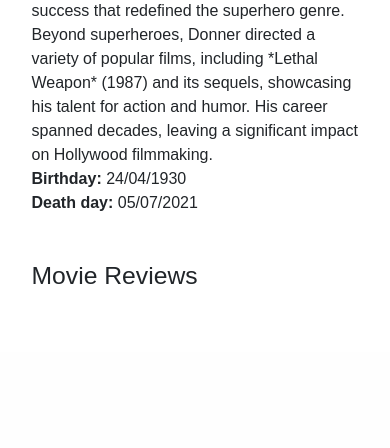
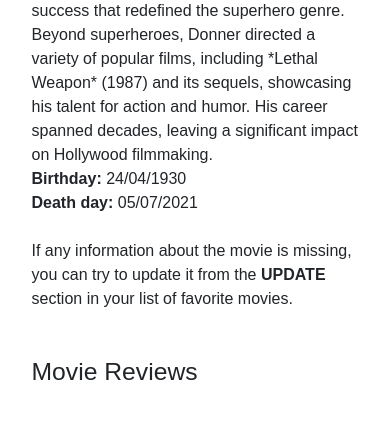
Before and after one commit to Gabosgit/Movi_Web_App, a Flask app: page /info/movie/1/user/1 in a window 390 px wide. Shown: the part 1281-1729 px from the top of the page. Before the commit the page ends 1565 px from the top, so only its background shows below. Run offline with Flask 3, Linux system fonts and the light colour scheme; some web fonts are replaced.

Commit message:
UPDATED style.css and movie info_movie.html. ADDED missing docstrings in app.py

```diff
--- a/app.py
+++ b/app.py
@@ -1,12 +1,18 @@
+"""
+Movi Web App allows to create users and set a list of favorite movies.
+It is possible to fetch information of the movie with artificial intelligent
+"""
 from flask import Flask, render_template, request, redirect, jsonify
-from datamanager.data_models import db, User, Movie, Review, Director, Genre, user_movie_association
+from datamanager.data_models import db, User, Movie, Review, Director, user_movie_association
 import os
 from dotenv import load_dotenv
 import requests
 from datamanager.gemini_ai import fetch_from_gemini
 from sqlalchemy import desc, delete
+from api import (api)  # Importing the API blueprint
 
 app = Flask(__name__)
+app.register_blueprint(api, url_prefix='/api')  # Registering the blueprint
 
 # data_folder is el Path to folder data
 data_folder = os.path.join(app.root_path, 'data')
@@ -75,6 +81,7 @@ def get_needed_data(data_movie):
 
 
 def add_director_return_record_id(director_name):
+    """ Get the director_name and insert a record in the director table. Return the id of this new record """
     with app.app_context():
         add_director_record = Director(
             name=director_name
@@ -86,6 +93,10 @@ def add_director_return_record_id(director_name):
 
 
 def add_movie_return_record_id(director_id, data):
+    """ Gets the director_id and the data of the new movie.
+        Insert the movie with all information in the table Movies.
+        Return the ID of the new movie table record.
+    """
     with app.app_context():
         add_movie_record = Movie(
             title=data['title'],
@@ -104,6 +115,7 @@ def add_movie_return_record_id(director_id, data):
 
 
 def connect_user_movie(user_id, id_new_movie):
+    """ Insert a record in the association table user_monies_association connecting the user_id with the new movie id """
     with app.app_context():
         user = User.query.get(user_id)
         movie = Movie.query.get(id_new_movie)
@@ -117,23 +129,28 @@ def connect_user_movie(user_id, id_new_movie):
 
 
 def update_info(data, movie):
-        update_data = {}
-        for k, v in data.items():
-            update_data[k] = v
+    """
+        Get a movie and the new data to update.
+        Put the data content in a dictionary
+        Update the data to the movie and commit the changes
+    """
+    update_data = {}
+    for k, v in data.items():
+        update_data[k] = v
 
-        if update_data['description']:
-            movie.description = update_data['description']
-        if update_data['rating']:
-            movie.rating = update_data['rating']
-        if update_data['genre']:
-            movie.genre = update_data['genre']
-        if update_data['bio']:
-            movie.director.bio = update_data['bio']
-        if update_data['birth']:
-            movie.director.birth = update_data['birth']
-        if update_data['death']:
-            movie.director.death = update_data['death']
-        db.session.commit()
+    if update_data['description']:
+        movie.description = update_data['description']
+    if update_data['rating']:
+        movie.rating = update_data['rating']
+    if update_data['genre']:
+        movie.genre = update_data['genre']
+    if update_data['bio']:
+        movie.director.bio = update_data['bio']
+    if update_data['birth']:
+        movie.director.birth = update_data['birth']
+    if update_data['death']:
+        movie.director.death = update_data['death']
+    db.session.commit()
 
 
 def get_reviews_by_movie_id(movie_id):
@@ -225,17 +242,10 @@ def list_users():
 
 @app.route('/users/<user_id>')
 def user_movies(user_id):
-    """ Exhibits a specific user’s list of favorite movies.
-        Uses the <user_id> to fetch the appropriate user’s movies."""
-    data = {
-        'poster_url': '',
-        'title': "NOT FOUND",
-        'year': '',
-        'genre': '',
-        'director': '',
-        'rating': ''
-    }
-
+    """
+        Uses the <user_id> to fetch the appropriate user’s movies.
+        Shows a specific user’s list of favorite movies.
+    """
     user = User.query.get(user_id)
     # Sort user movies by user_movie_association ID
     # The last movie added is the first one listed
@@ -268,6 +278,16 @@ def add_user():
 
 @app.route('/users/<user_id>/add_movie', methods=['GET', 'POST'])
 def add_movie(user_id):
+    """
+        Gets the id of a user and retrieves it from the database.
+        By POST request it gets a movie title and searches for the movie in the API.
+        If the movie title is not found in the API it raises a notification.
+        If the title exists in the API it displays the found movie.
+        By POST request it gets a confirmation of the movie to add in the user's movie list.
+        Before adding the movie, it adds the name of the director in the director table to add the id of the director in the new record in the movie table.
+        The function does not add the movie if it already exists in the movie table.
+        The function does not add the movie to the user's movie list if the movie already exists.
+    """
     msg = ''
     user = User.query.get(user_id)
     data = {}
@@ -340,11 +360,11 @@ def delete_movie(user_id, movie_id):
     """ Upon visiting this route, a specific movie will be removed from a user’s favorite movie list """
     user = db.session.query(User).get(user_id)
     movie = db.session.query(Movie).get(movie_id)
-    delete = request.form.get('delete')
+    movie_to_delete = request.form.get('delete')
     msg = f'Are you sure you want to delete this movie from your favourite movies.'
 
 
-    if delete == 'delete':
+    if movie_to_delete == 'delete':
         if user and movie:
             user.movies.remove(movie)  # Remove the movie from the users movie list.
             db.session.commit()
@@ -402,18 +422,21 @@ def update_movie(user_id, movie_id):
 
 @app.route('/info/movie/<movie_id>/user/<user_id>', methods=['GET', 'POST'])
 def info_movie(movie_id, user_id):
-
+    """ Retrieves the movie data and shows the information """
     movie = db.get_or_404(Movie, movie_id)
     user = db.get_or_404(User, user_id)
     reviews = get_reviews_by_movie_id(movie_id)
     dict_review_usernames = movie_reviews(movie_id)
-
 
     return render_template('info_movie.html', movie=movie, user=user, reviews=reviews, dict_review_usernames=dict_review_usernames)
 
 
 @app.route('/review/user/<user_id>/movie/<movie_id>/', methods=['GET', 'POST'])
 def add_review(movie_id, user_id):
+    """
+        Add the user's rating and review in the review table
+        The reviews are shown in the movie's INFO section.
+    """
     movie = db.get_or_404(Movie, movie_id)
     user = db.get_or_404(User, user_id)
 
--- a/static/style.css
+++ b/static/style.css
@@ -195,6 +195,7 @@ input[type="submit"]:active {
 }
 .section_movie .row_movie {
     display: flex;
+    flex-direction: column;
     height: 100%
 }
 .section_movie .col_content{
--- a/templates/info_movie.html
+++ b/templates/info_movie.html
@@ -43,6 +43,10 @@ Info Movie
             <p><b>Birthday:</b> {{ movie.director.birth }}</p>
             <p><b>Death day:</b> {{ movie.director.death }}</p>
         </div>
+        <div class="col-sm-12">
+            <br>
+            <p>If any information about the movie is missing, you can try to update it from the <b>UPDATE</b> section in your list of favorite movies.</p>
+        </div>
         <div class="col-sm-12 reviews">
             <h2>Movie Reviews</h2>
             {% for review in reviews %}
```
Also changed, not shown: data/sqlite.db, 1 other file.
